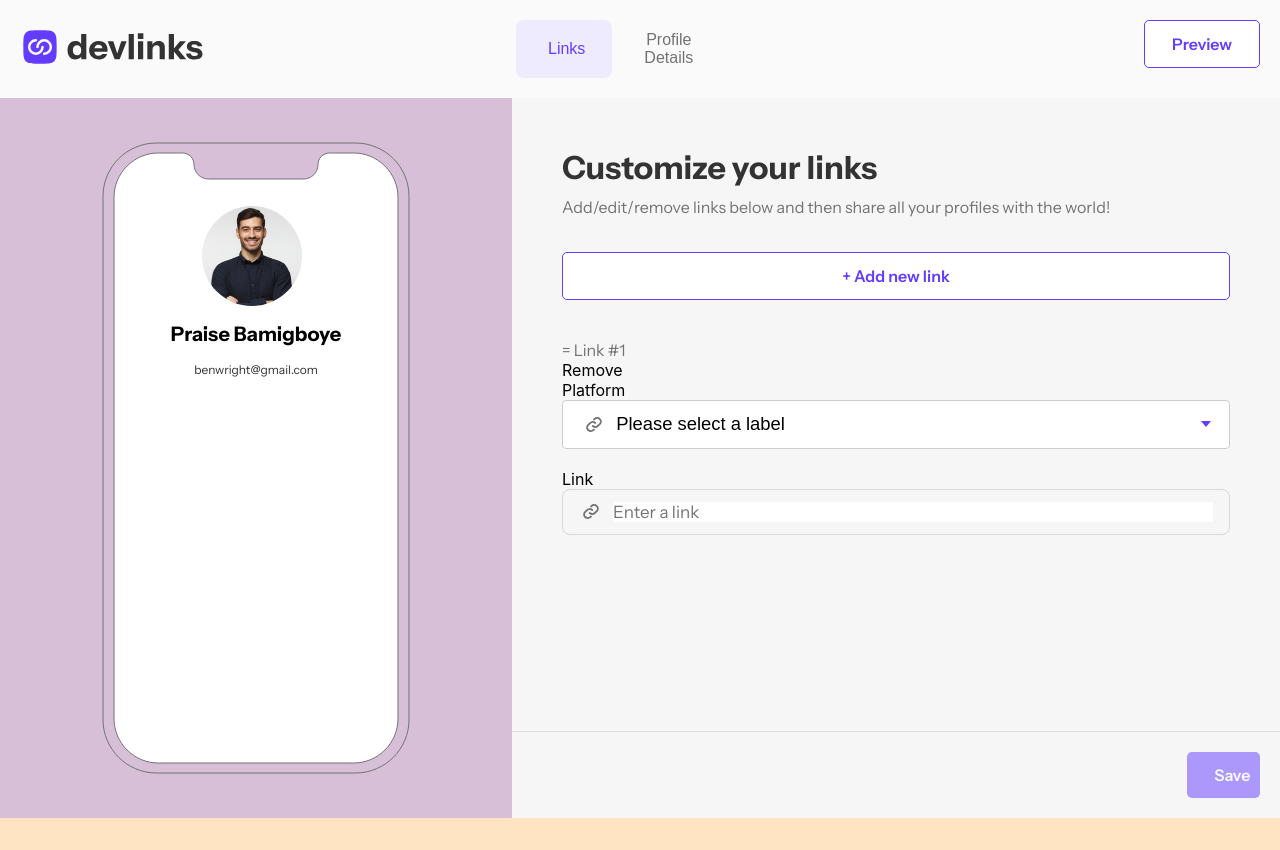
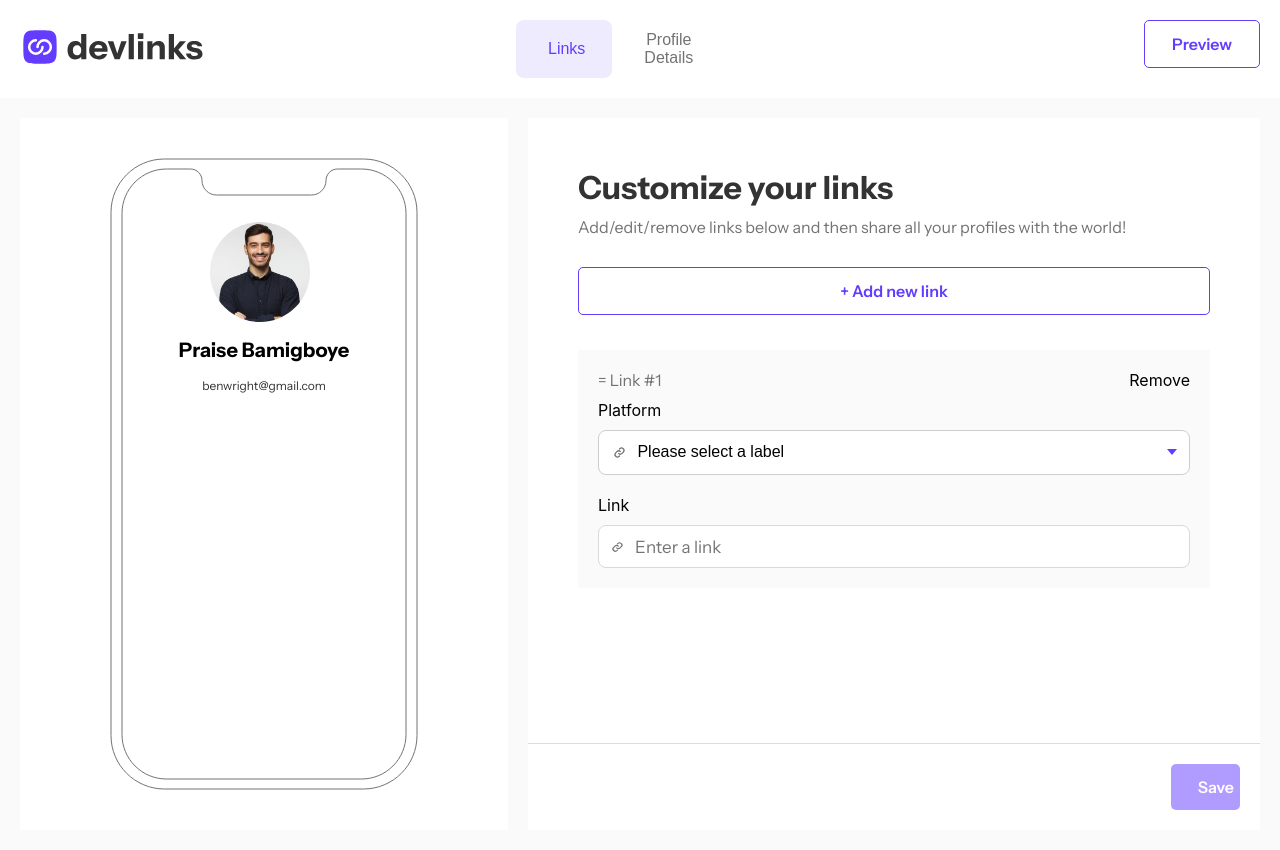
Before and after one commit to deeola/devlinks, a React (Create React App) app in the folder my-app/: page / in a window 1280 px wide. Both pictures are taken after a click on the button "+ Add new link". Before the commit the page ends 818 px from the top, so only its background shows below. Built offline with nearby package versions, Linux system fonts and the light colour scheme.

Commit message:
continue styling

```diff
--- a/my-app/src/App.css
+++ b/my-app/src/App.css
@@ -9,6 +9,5 @@ img{
 }
 
 body{
-  background-color: bisque;
-  ;
+background-color: #fafafa;
 }
--- a/my-app/src/components/Addlink/AddLink.css
+++ b/my-app/src/components/Addlink/AddLink.css
@@ -1,15 +1,25 @@
 .addlink-container{
+    background-color: #fafafa;
+    padding: 20px;
+    margin-bottom: 20px;
+}
+
+.platforms-container{
+    margin-top: 10px;
+    /* margin-bottom: 20px; */
 
 }
 
 .addlinknumber-remove{
-
+display: flex;
+justify-content: space-between;
+align-items: center;
 }
 
 
 
 .platform-link{
-
+    margin-bottom: 20px;
 }
 
 .remove-button{
--- a/my-app/src/components/Addlink/Addnewlink.tsx
+++ b/my-app/src/components/Addlink/Addnewlink.tsx
@@ -49,17 +49,13 @@ export default function AddnewLink(Props: Tdropdown) {
           <div className="addlinknumber-remove">
             <MBody text={`= Link #${prompts.indexOf(prompt) + 1}`} />
             <p className="remove-button" onClick={() => handleDelete(i)}>
-              {" "}
-              Remove{" "}
+              Remove
             </p>
           </div>
 
           <div className="platforms-container">
-
-
-
             <div className="platform-label-container">
-              <label className="label">Platform</label>
+              <label className="plabel">Platform</label>
 
 
               <div className="platform-link">
@@ -126,7 +122,7 @@ export default function AddnewLink(Props: Tdropdown) {
 
 
             <div className="platform-label-container">
-            <label className="label">Link</label>
+            <label className="plabel">Link</label>
             <div className={`input-container ${error ? "error" : ""}`}>
               <span className="image">
                 <img src={iconLink} alt="Icon" />
--- a/my-app/src/components/Dropdown/Dropdown.css
+++ b/my-app/src/components/Dropdown/Dropdown.css
@@ -10,13 +10,15 @@
     width: 100%;
     font-size: 1.15rem;
     background-color: #fff;
-    padding: 0.675em 1em;
+    padding: 0.675em;
     border: 1px solid #caced1;
-    border-radius: 0.25rem;
+    border-radius: 8px;
     cursor: pointer;
     display: flex;
     justify-content: space-between;
     align-items: center;
+    margin-top: 10px;
+
   }
 
   .select-button:focus-within {
@@ -26,7 +28,7 @@
 
   .dropdown-selected-value{
     display: flex;
-    width: 100%;
+    width: 60%;
   }
 
   .image{
@@ -34,8 +36,6 @@
     display: flex;
     align-items: center;
     justify-content: center;
-
-
   }
 
 
@@ -46,6 +46,7 @@
 
   .selected-value {
     text-align: left;
+    font-size: 16px;
   }
 
   .arrow {
--- a/my-app/src/components/Input/InputField.css
+++ b/my-app/src/components/Input/InputField.css
@@ -16,13 +16,15 @@ display: flex;
 align-items: center;
 justify-content: space-between;
 border: 1px solid #D9D9D9;
-padding: 12px 16px;
+padding: 0.675em;
 border-radius: 8px;
 font-family: "instrumentSansVariable";
+margin-top: 10px;
+background-color: white;
 }
 
 .image{
- width: 4%;
+ /* width: 4%;   */
 display: flex;
 }
 
@@ -78,7 +80,7 @@ input:focus{
   }
 
   .platform-label-container{
-    margin-bottom: 20px;
+    /* margin-bottom: 20px; */
   }
 
   .label{
--- a/my-app/src/pages/Customize/Customize.css
+++ b/my-app/src/pages/Customize/Customize.css
@@ -1,7 +1,7 @@
 
 
 .customize {
-  background-color: #fafafa;
+
   display: flex;
    flex-direction: column;
   justify-content: space-between;
@@ -12,6 +12,8 @@
   justify-content: space-between;
   padding:20px;
   align-items: center;
+
+  background-color: white;
 }
 
 .navlinks-button {
@@ -33,28 +35,28 @@
   display: flex;
    justify-content: space-between;
   /* padding: 16px 24px; */
-  background-color: rgb(247, 246, 246);
 
-
+/* background-color: white; */
 
 }
 
 .phone-prev {
   width: 40%;
-  background-color: white;
+
   display: flex;
   align-items: center;
  justify-content: center;
- margin: 20px 10px 20px 20px;
+
   /* padding: 100px 0px; */
 }
 
 .phonePreview{
   width: 40%;
-  background-color: thistle;
   display: flex;
   justify-content: center;
   align-items: center;
+  background-color: white;
+  margin: 20px 10px 20px 20px;
 }
 
 /* .phonePreview svg{
@@ -65,8 +67,9 @@
 } */
 
 .custom-links {
-  width: 60%;
-  margin: 20px 20px 20px 10px;
+  /* width: 60%; */
+
+
   /* padding: 100px 0px; */
 
 }
@@ -80,7 +83,9 @@
   flex-direction: column;
   justify-content: space-between;
   width: 60%;
-  height: 90vh;
+  height: 89vh;
+  background-color: white;
+  margin: 20px 20px 20px 10px;
 
 }
 
@@ -100,11 +105,11 @@
 }
 
 .add-edit-remove{
-  margin-bottom: 35px;
+  margin-bottom: 30px;
 }
 
 .add-new-link {
-  margin-bottom: 20px;
+  margin-bottom: 15px;
 
 }
 
@@ -114,7 +119,7 @@
 
 
 .link-middle {
-  background-color: #fafafa;
+
  padding: 40px 0px;
  display: flex;
   flex-direction: column;
@@ -127,7 +132,7 @@
 
 .addnewlinkcontainer{
 
-  max-height: 440px;
+  max-height: 480px;
   overflow-y: auto;
 
 }
```
